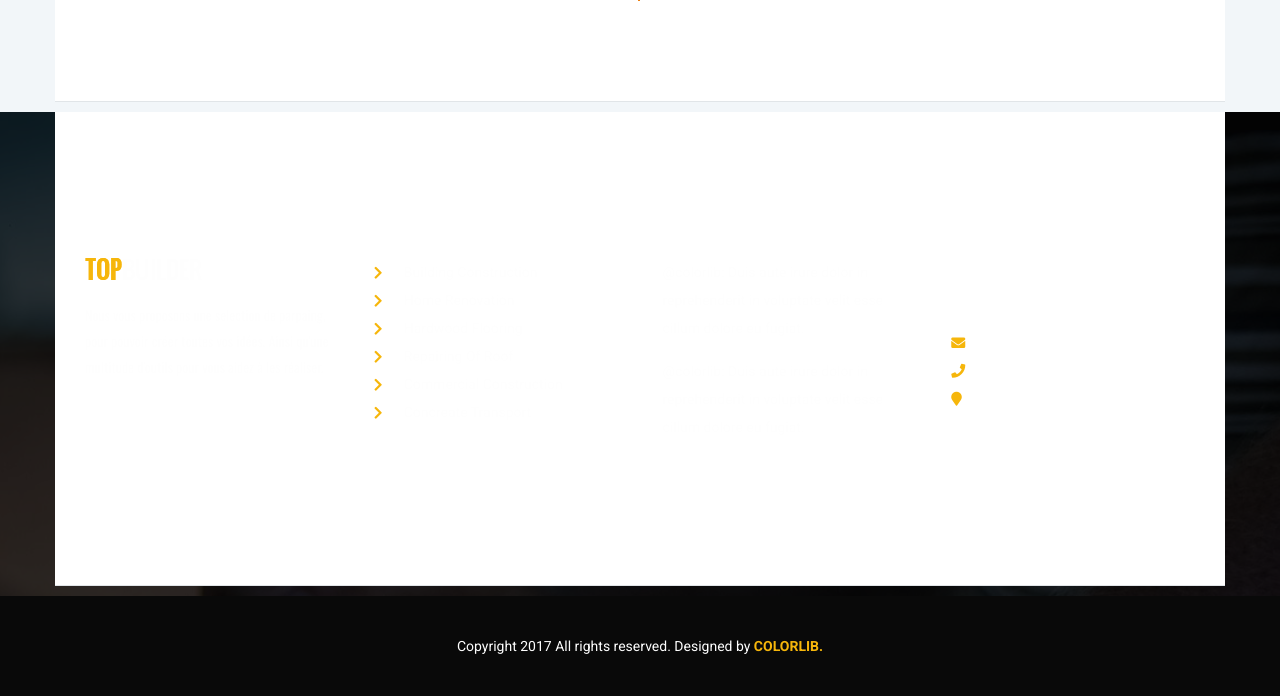
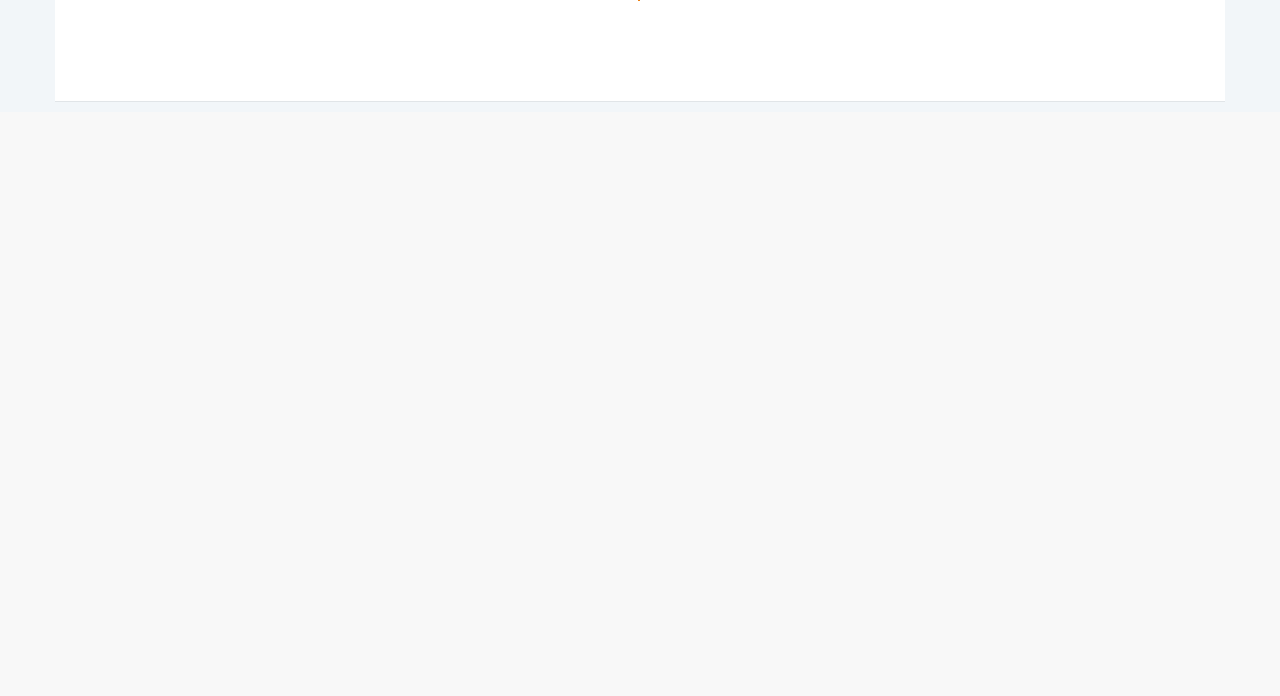
Before and after one commit to antoine5600/ProjetWeb, a PHP site: page /inscription.php in a window 1280 px wide. Shown: the part 1047-1743 px from the top of the page. After the commit the page ends 1149 px from the top, so only its background shows below. Run offline with PHP 8.4, Linux system fonts and the light colour scheme; some libraries are stand-ins or nearby versions.

Commit message:
modif inscription et suppression footer

```diff
--- a/footer.php
+++ b/footer.php
@@ -1,6 +1,6 @@
     <!-- Footer Area -->
     <footer class="footer_area">
-        <div class="container">
+        <!--<div class="container">
             <div class="footer_row row">
                 <div class="col-md-3 col-sm-6 footer_about">
                     <h2>ABOUT OUR COMPANY</h2>
--- a/inscription.php
+++ b/inscription.php
@@ -23,9 +23,9 @@
                             <input type="radio" id="title_2" name="dwfrm_profile_customer_title" value="2" />
                             <label class="civil" for="title_2">Monsieur</label><br />
                         <label class="main-label" for="bday">Prénom *</label>
-                            <input type="text" id="colortext" class="form-control input_box" name="username"  >
+                            <input type="text" id="colortext" class="form-control input_box" name="userFirstname"  >
                         <label class="main-label" for="bday">Nom *</label>
-                            <input type="text" id="colortext" class="form-control input_box" name="userFirstname">
+                            <input type="text" id="colortext" class="form-control input_box" name="username">
                         <label class="main-label" for="bday">Email *</label>
                             <input type="text" id="colortext" class="form-control input_box" name="email">
                         <label class="main-label" for="bday">Date de naissance *</label>
```
